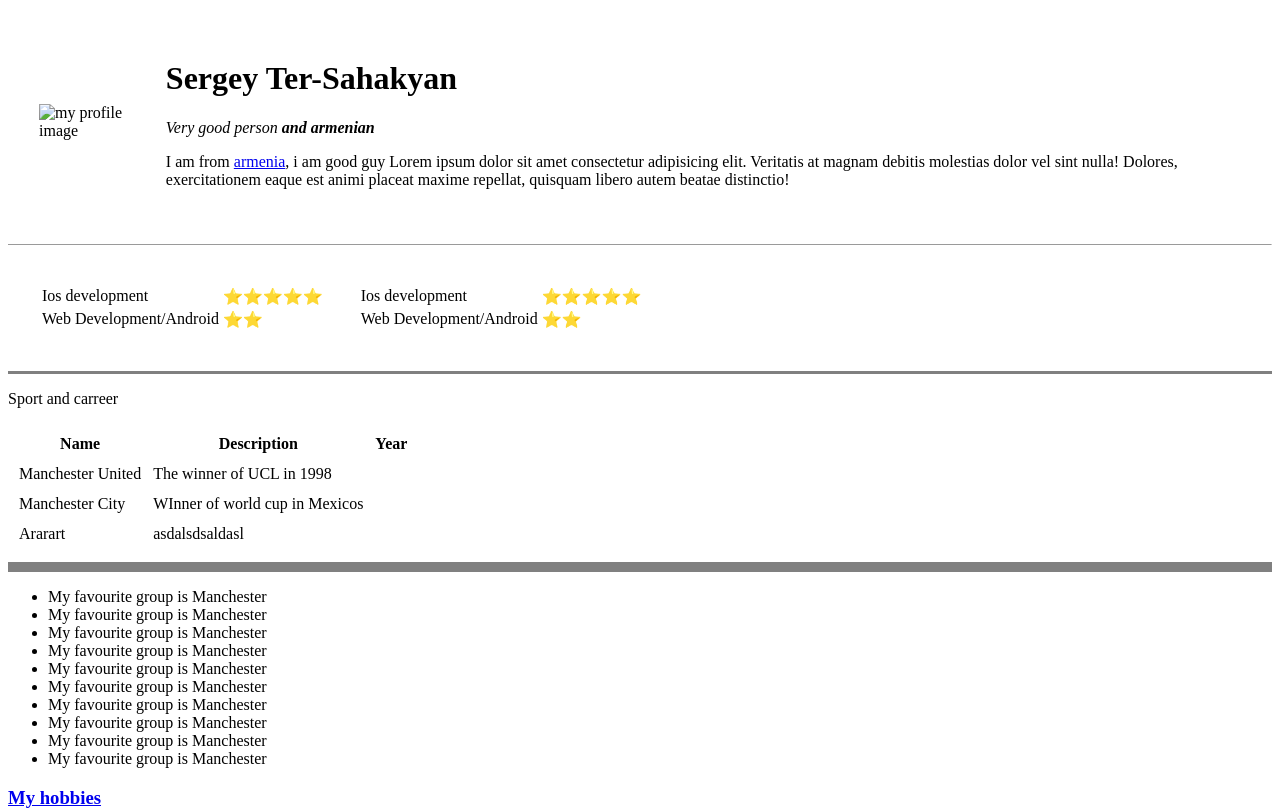
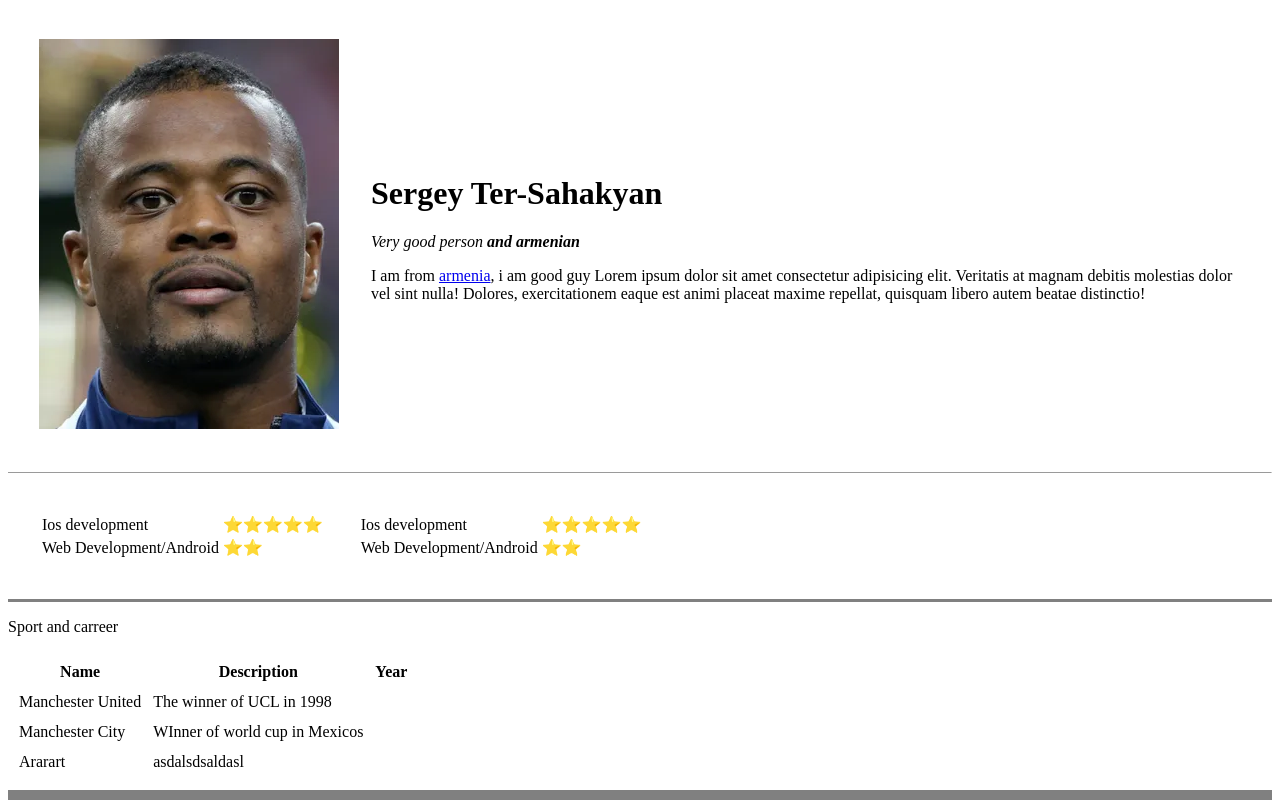
Before and after one commit to raulduke2022/cv, a plain HTML site: page index.html in a window 1280 px wide. Shown: the top 811 px of the page. Drawn offline with Linux system fonts and the light colour scheme.

Commit message:
Update index.html

```diff
--- a/index.html
+++ b/index.html
@@ -8,7 +8,7 @@
   </head>
   <body>
     <table cellspacing="30">
-      <td><img src="../img/5285-1416219199.webp" alt="my profile image" /></td>
+      <td><img src="./5285-1416219199.webp" alt="my profile image" /></td>
       <td>
         <h1>Sergey Ter-Sahakyan</h1>
         <p>
```
